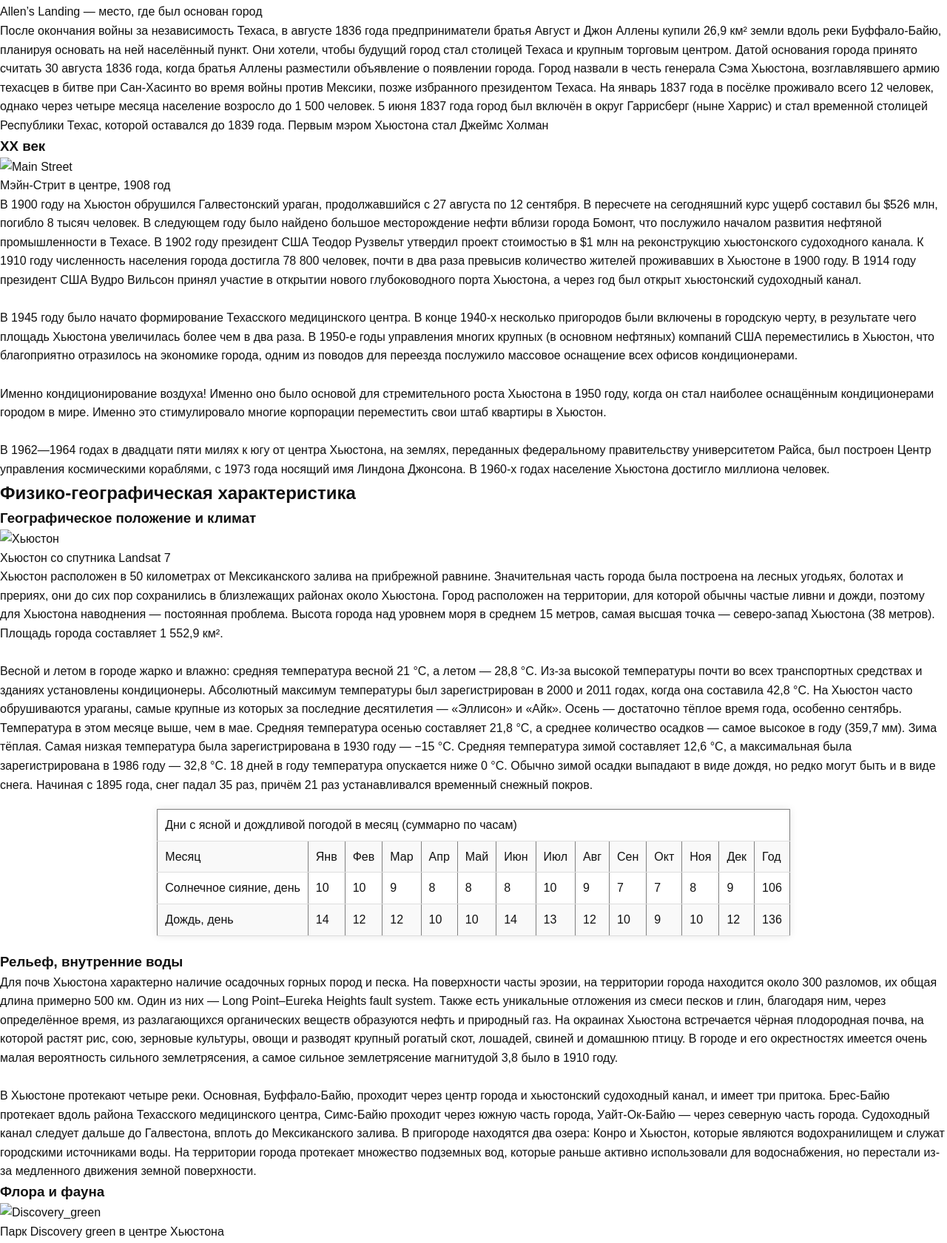
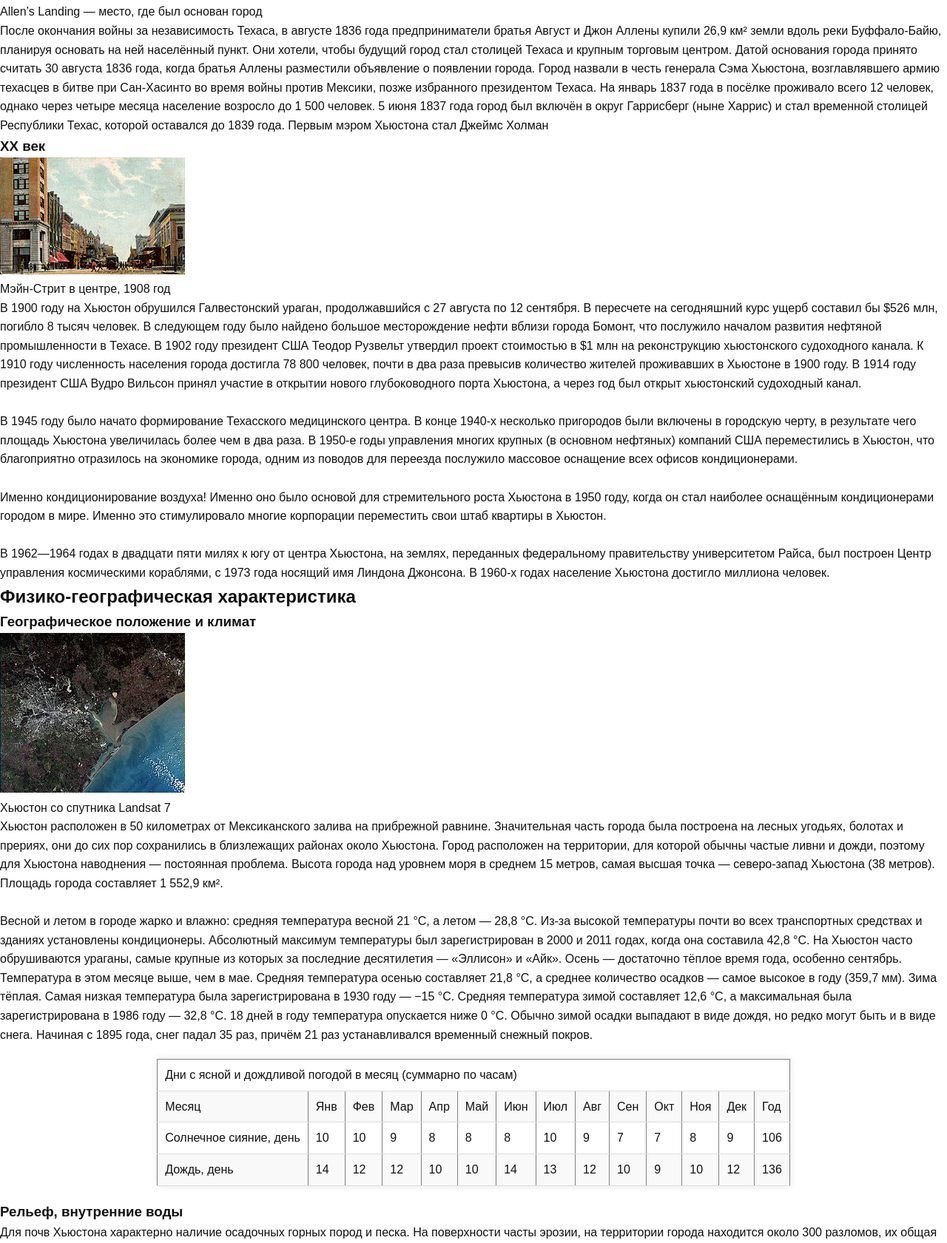
Before and after one commit to Klatski/Houston, a plain HTML site: page index.html in a window 1280 px wide. Shown: the part 1641-3322 px from the top of the page at 74% size. Drawn offline with Linux system fonts and the light colour scheme; the site is published under a folder, as on GitHub Pages, so addresses that start at the root find nothing.

Commit message:
index.html

```diff
--- a/index.html
+++ b/index.html
@@ -106,7 +106,7 @@
 </p>
 <h3 id="4">XX век</h3>
 <figure>
-    <img src="/Main_Street_looking_south_Houston_Texas_(1908).jpg" width="250" height="158" alt="Main Street">
+    <img src="Main_Street_looking_south_Houston_Texas_(1908).jpg" width="250" height="158" alt="Main Street">
     <figcaption>
         Мэйн-Стрит в центре, 1908 год
     </figcaption>
@@ -142,7 +142,7 @@
 <h2 id="5">Физико-географическая характеристика</h2>
 <h3 id="6">Географическое положение и климат</h3>
 <figure>
-    <img src="/Large_Houston_Landsat.jpg" width="250" height="216" alt="Хьюстон">
+    <img src="Large_Houston_Landsat.jpg" width="250" height="216" alt="Хьюстон">
     <figcaption>
         Хьюстон со спутника Landsat 7
     </figcaption>
@@ -241,7 +241,7 @@
 </p>
 <h3 id="8">Флора и фауна</h3>
 <figure>
-    <img src="/Discovery_green.jpg" width="250" height="167" alt="Discovery_green">
+    <img src="Discovery_green.jpg" width="250" height="167" alt="Discovery_green">
     <figcaption>
         Парк Discovery green в центре Хьюстона
     </figcaption>
@@ -380,7 +380,7 @@
     </tr>
 </table>
 <figure>
-    <img src="/Houston_Ship_Channel.jpg" width="250" height="164" alt="Ship Channel">
+    <img src="Houston_Ship_Channel.jpg" width="250" height="164" alt="Ship Channel">
     <figcaption>
         Хьюстонский судоходный канал
     </figcaption>
@@ -412,7 +412,7 @@
     городов
 </p>
 <figure>
-    <img src="/Enron_Complex.jpg" width="250" height="167" alt="Enron_Complex">
+    <img src="Enron_Complex.jpg" width="250" height="167" alt="Enron_Complex">
     <figcaption>
         Офис компании Chevron в Хьюстоне
     </figcaption>
@@ -440,7 +440,7 @@
 </p>
 <h3 id="12">Авиакосмическая промышленность</h3>
 <figure>
-    <img src="/Aerial_View_of_the_Johnson_Space_Center.jpg" width="250" height="250" alt="Aerial_View_of_the_Johnson_Space_Center">
+    <img src="Aerial_View_of_the_Johnson_Space_Center.jpg" width="250" height="250" alt="Aerial_View_of_the_Johnson_Space_Center">
     <figcaption>
         Космический центр им. Джонсона
     </figcaption>
@@ -468,7 +468,7 @@
 <h2 id="13">Население</h2>
 <h3 id="14">Динамика и структура населения</h3>
 <figure>
-    <img src="/Race_and_ethnicity_2010_Houston.png" width="250" height="250" alt="Discovery_green">
+    <img src="Race_and_ethnicity_2010_Houston.png" width="250" height="250" alt="Discovery_green">
     <figcaption>
         Этническая карта Хьюстона
     </figcaption>
@@ -507,7 +507,7 @@
 </p>
 <h2 id="16">Средства массовой информации</h2>
 <figure>
-    <img src="/Melcher_Center_for_Public_Broadcasting.jpg" width="250" height="200" alt="Discovery_green">
+    <img src="Melcher_Center_for_Public_Broadcasting.jpg" width="250" height="200" alt="Discovery_green">
     <figcaption>
         Вещательный центр, откуда вещают радиостанции KUHT и KUHF
     </figcaption>
```
